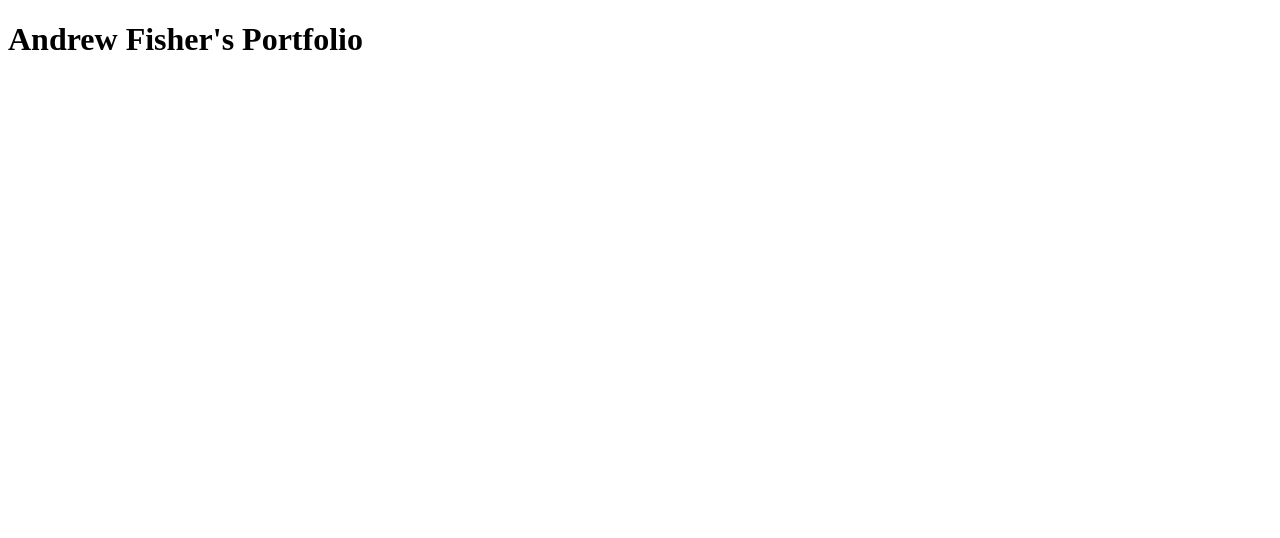
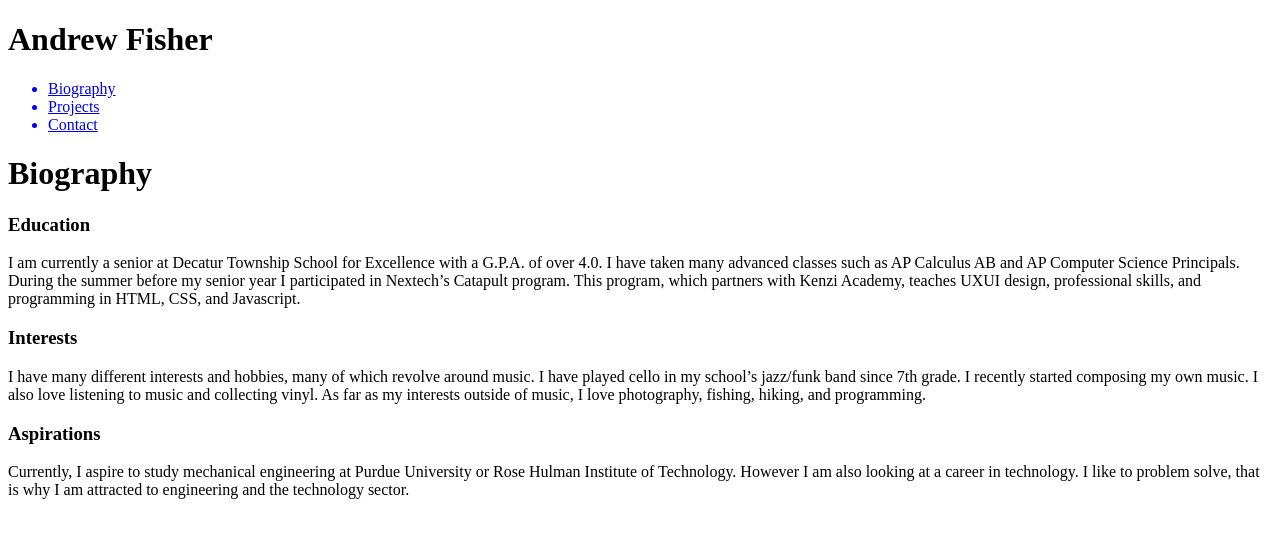
Before and after one commit to Drew-Fish/Drew-Fish.github.io, a plain HTML site: page index.html in a window 1280 px wide. Drawn offline with Linux system fonts and the light colour scheme.

Commit message:
First Finished Portfolio

```diff
--- a/index.html
+++ b/index.html
@@ -5,12 +5,22 @@
     <meta charset="UTF-8">
     <meta name="viewport" content="width=device-width, initial-scale=1.0">
     <meta http-equiv="X-UA-Compatible" content="ie=edge">
-    <title>Document</title>
 </head>
 <header>
-    <h1>Andrew Fisher's Portfolio</h1>
-     <!-- Comment -->
+    <h1>Andrew Fisher</h1>
+    <ul>
+        <a href="index.html"><li>Biography</li></a>
+        <a href="projects.html"><li>Projects</li></a>
+        <a href="contacts.html"><li>Contact</li></a>
+    </ul>
 </header>
 <body>
+    <h1>Biography</h1>
+    <h3>Education</h3>
+    <p>I am currently a senior at Decatur Township School for Excellence with a G.P.A. of over 4.0. I have taken many advanced classes such as AP Calculus AB and AP Computer Science Principals. During the summer before my senior year I participated in Nextech’s Catapult program. This program, which partners with Kenzi Academy, teaches UXUI design, professional skills, and programming in HTML, CSS, and Javascript.</p>
+    <h3>Interests</h3>
+    <p>I have many different interests and hobbies, many of which revolve around music. I have played cello in my school’s jazz/funk band since 7th grade. I recently started composing my own music. I also love listening to music and collecting vinyl. As far as my interests outside of music, I love photography, fishing, hiking, and programming.</p>
+    <h3>Aspirations</h3>
+    <p>Currently, I aspire to study mechanical engineering at Purdue University or Rose Hulman Institute of Technology. However I am also looking at a career in technology. I like to problem solve, that is why I am attracted to engineering and the technology sector. </p>
 </body>
 </html>
```
Also changed, not shown: contacts.html (added, +22 -0 lines), projects.html (added, +21 -0 lines), jim-halpert.png (added), 1 other file.
